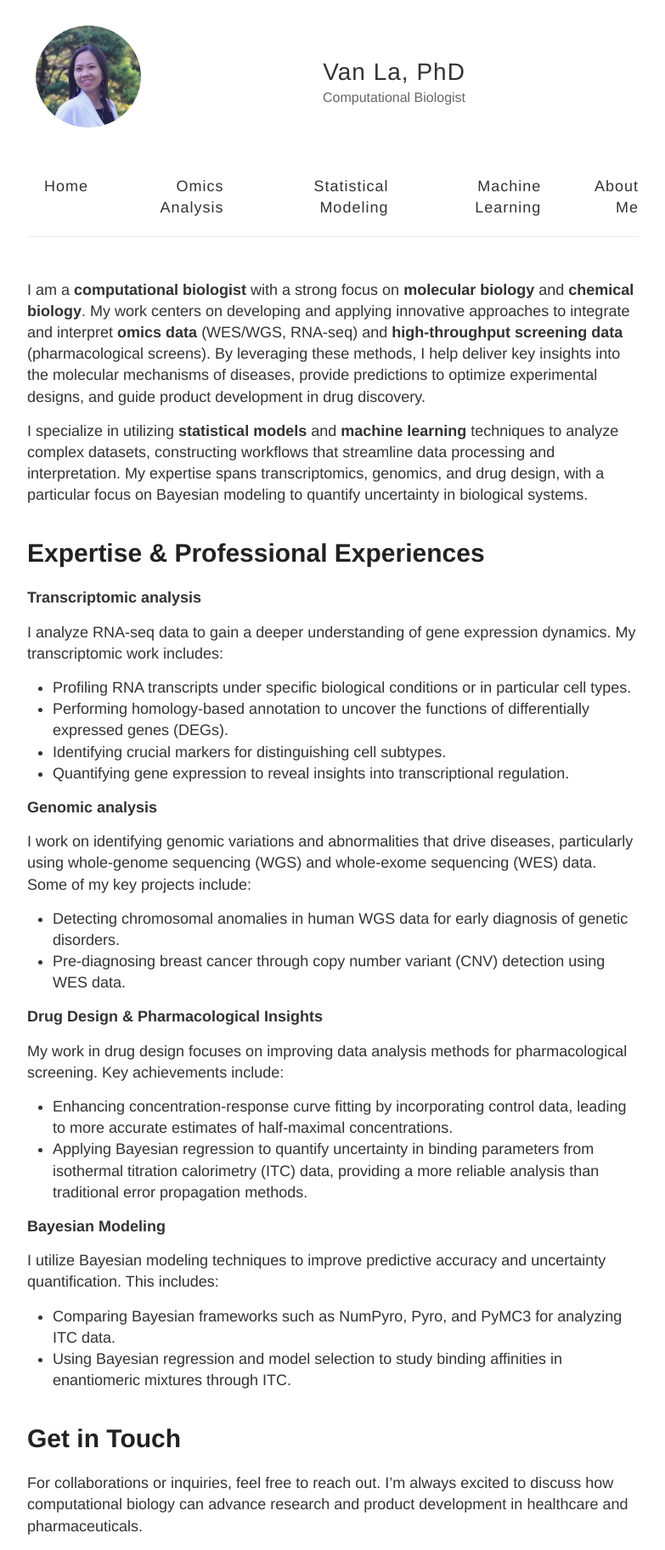
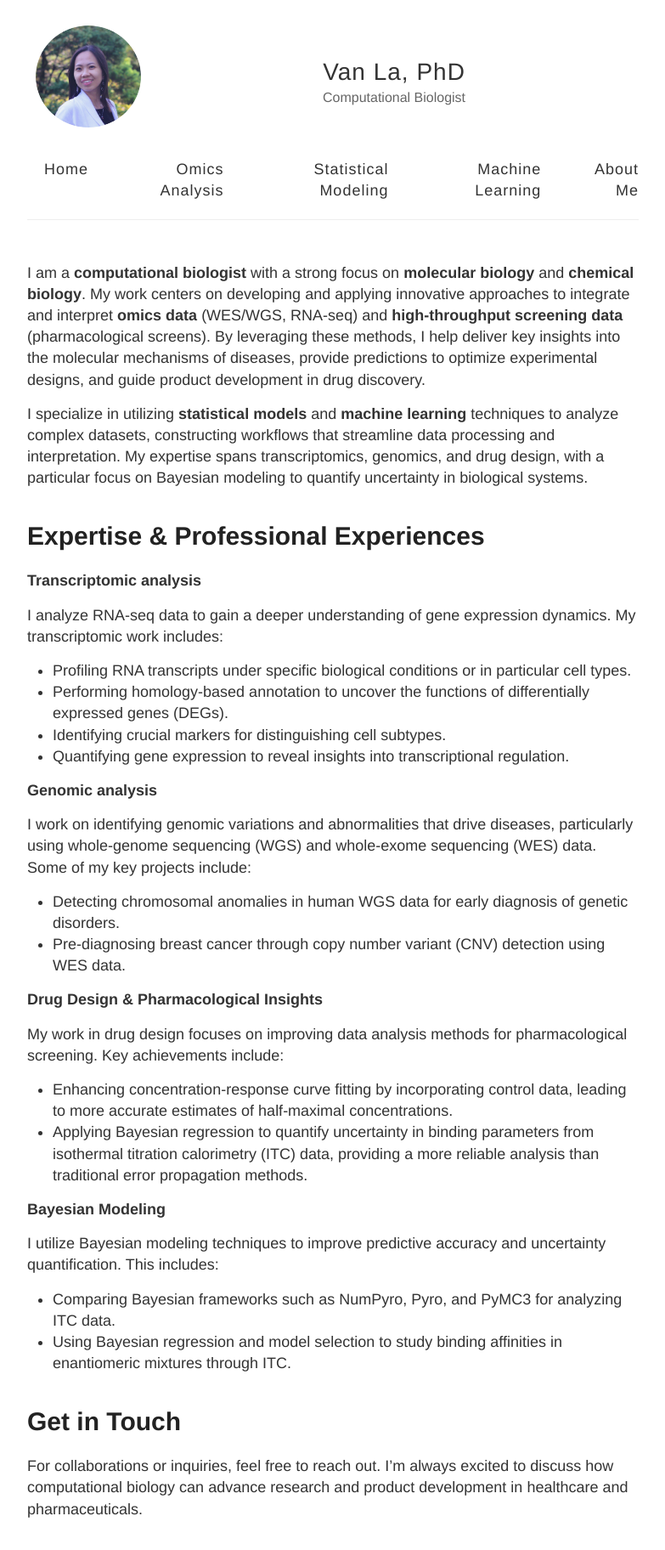
Before and after one commit to vanngocthuyla/vanngocthuyla.github.io, a Jekyll site: the page built from index.md, in a window 1280 px wide. Shown: the whole page at 85% size, without its empty margins (248-1031 px from the left). Built offline with Jekyll 4.4.1, drawn with Linux system fonts in a browser that asks for light colours.

Commit message:
Update default.html

```diff
--- a/_layouts/default.html
+++ b/_layouts/default.html
@@ -20,7 +20,7 @@
         border-radius: 8px; /* Rounded corners */
         display: flex; /* Flex layout for image and text */
         align-items: center; /* Center items vertically */
-        margin-bottom: 20px; /* Space below the box */
+        margin-bottom: 0px; /* Space below the box */
       }
       .info-box img {
         height: 120px; /* Image height */
```
